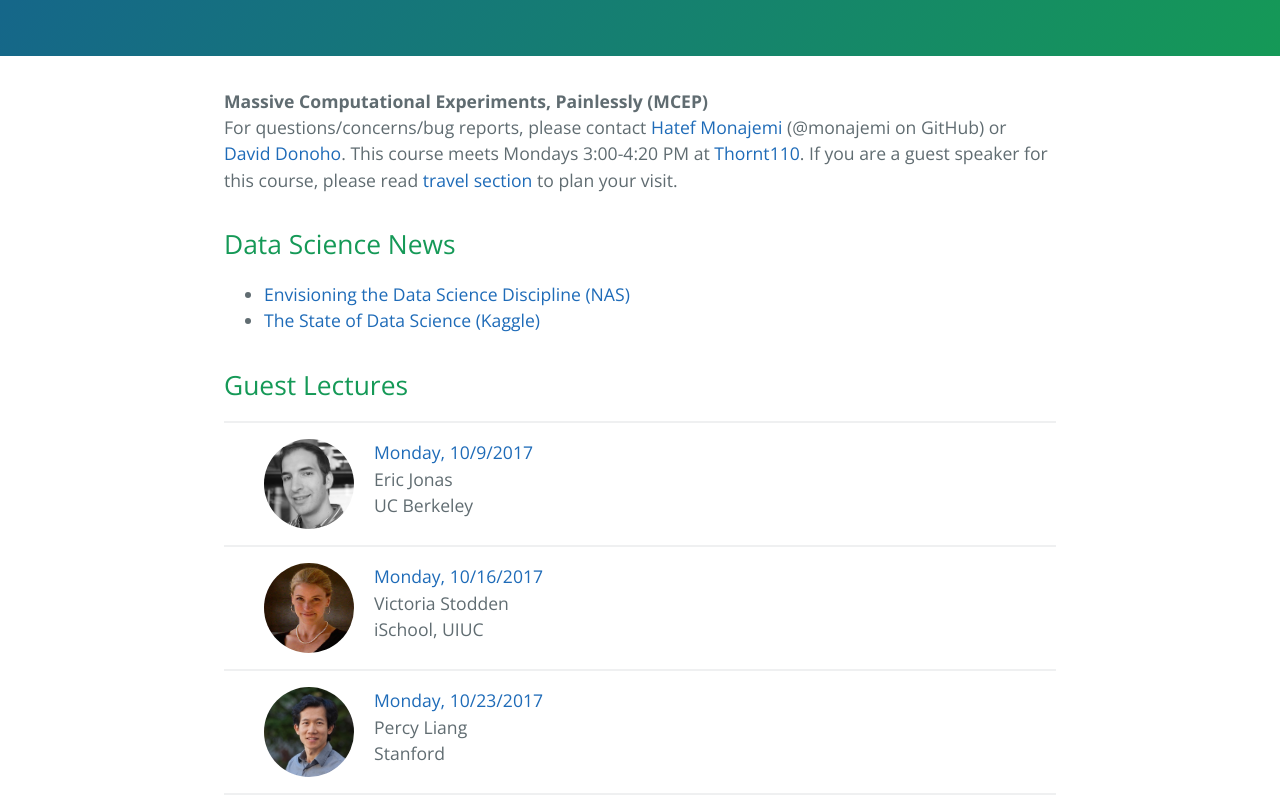
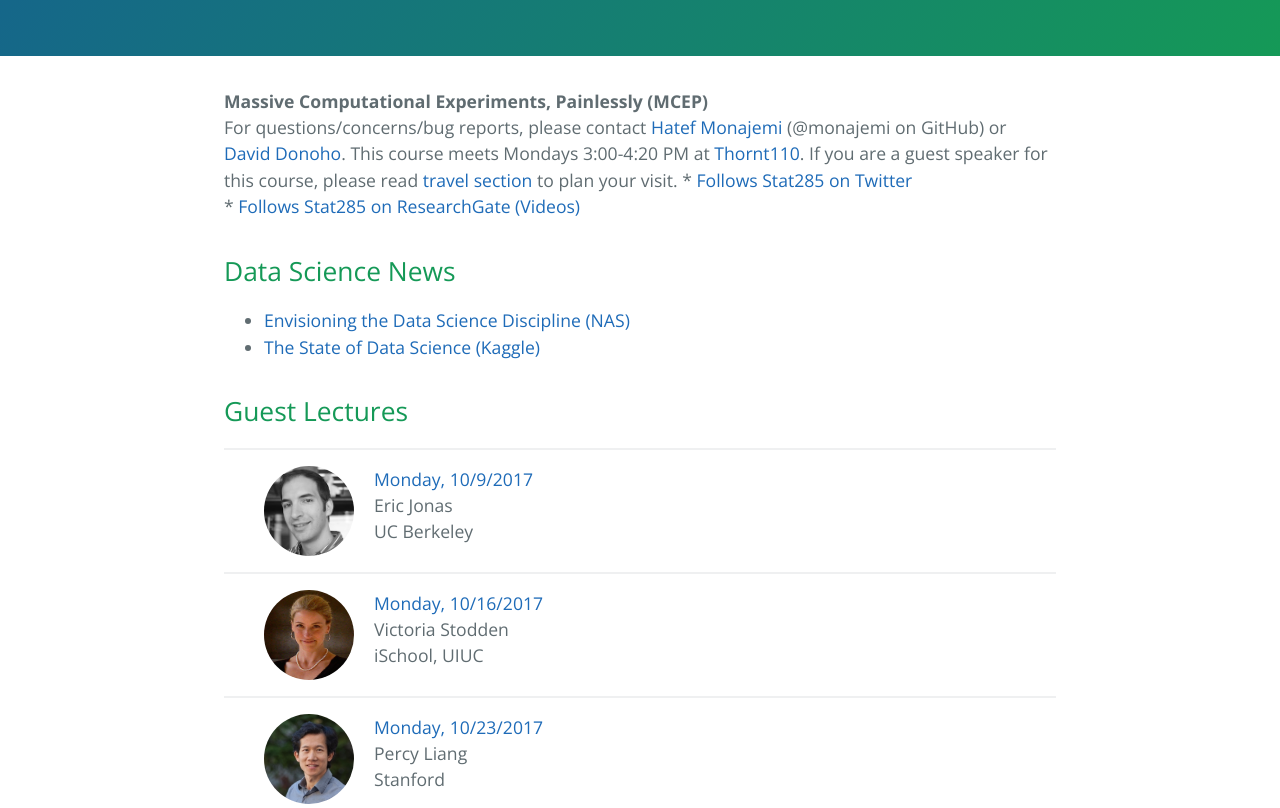
Before and after one commit to stats285/stats285.github.io, a Jekyll site: the page built from index.md, in a window 1280 px wide and 900 px high, scrolled down 607 px, cut to the strip 92-900 px from the top of the window. Built offline with Jekyll 4.4.1, drawn with Linux system fonts in a browser that asks for light colours; the repository's description, which GitHub fills in, is left out.

Commit message:
added RG

```diff
--- a/index.md
+++ b/index.md
@@ -5,6 +5,8 @@ layout: titlepage
 
 **Massive Computational Experiments, Painlessly (MCEP)**
 For questions/concerns/bug reports, please contact [Hatef Monajemi](http://web.stanford.edu/~monajemi/) (@monajemi on GitHub) or [David Donoho](https://profiles.stanford.edu/david-donoho). This course meets Mondays 3:00-4:20 PM at [Thornt110](https://campus-map.stanford.edu/?srch=Thornt110). If you are a guest speaker for this course, please read [travel section](#plan-your-visit) to plan your visit.
+    * [Follows Stat285 on Twitter](https://twitter.com/stats285?lang=en)
+    * [Follows Stat285 on ResearchGate (Videos)](https://www.researchgate.net/project/Massive-Computational-Experiments-Painlessly)
 
 ## Data Science News
 * [Envisioning the Data Science Discipline (NAS)](https://www.nap.edu/read/24886/chapter/1)
```
